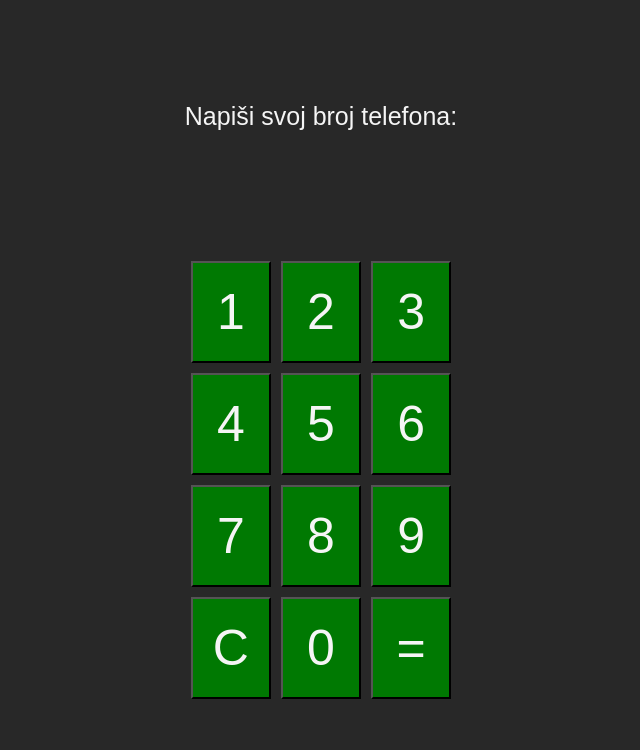
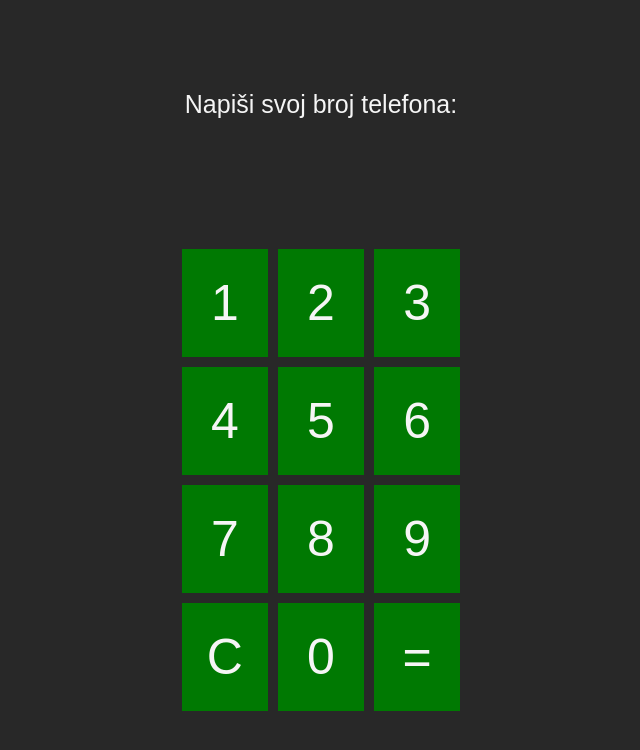
Before and after one commit to Nevergonnagiv/broj-telefon, a plain HTML site: page index.html in a window 1280 px wide. Shown: the whole page, without its empty margins (319-959 px from the left). Drawn offline with Linux system fonts and the light colour scheme.

Commit message:
Update index.html

```diff
--- a/index.html
+++ b/index.html
@@ -41,10 +41,12 @@
         margin: 0;
         border: none;
       }
-
+    .numbers button {
+        border: none;
+    }
     .numbers li {
         background-color: #007902;
-        padding: 20px;
+        padding: 25px;
         text-align: center;
         cursor: pointer;
         font-size: 50px;
```
